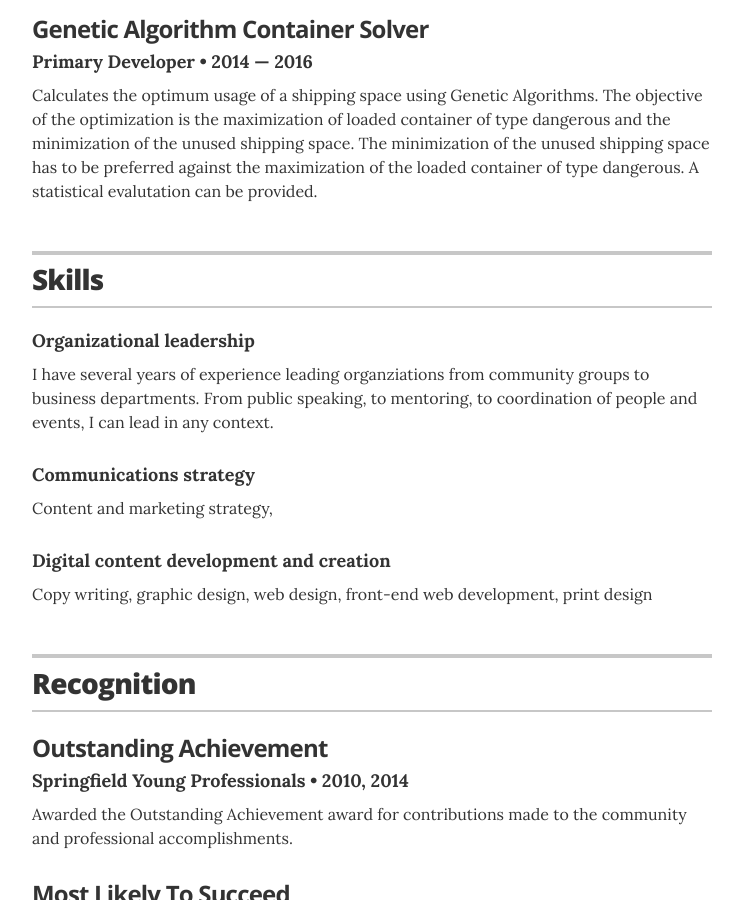
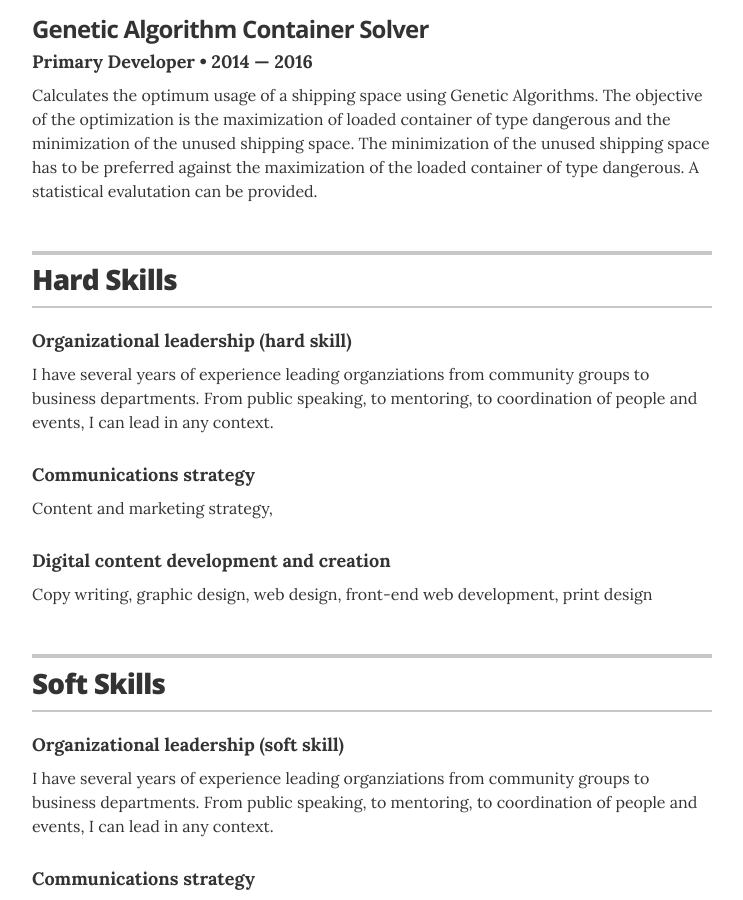
Before and after one commit to walzimmer/website, a Jekyll site: the page built from index.html, in a window 1280 px wide and 900 px high, scrolled down 3907 px. Shown: the whole window, without its empty margins (268-1011 px from the left). Built offline with Jekyll 4.4.1, drawn with Linux system fonts in a browser that asks for light colours.

Commit message:
separate into hard and soft skills

```diff
--- a/_config.yml
+++ b/_config.yml
@@ -59,7 +59,8 @@ resume_looking_for_work:        "yes"
 resume_section_experience:      true
 resume_section_education:       true
 resume_section_projects:        true
-resume_section_skills:          true
+resume_section_hard_skills:          true
+resume_section_soft_skills:          true
 resume_section_recognition:     true
 resume_section_links:           true
 resume_section_associations:    true
--- /dev/null
+++ b/_data/hard_skills.yml
@@ -0,0 +1,12 @@
+# Skills
+# Organizational leadership
+- skill: Organizational leadership (hard skill)
+  description: I have several years of experience leading organziations from community groups to business departments. From public speaking, to mentoring, to coordination of people and events, I can lead in any context.
+
+# Communications strategy
+- skill: Communications strategy
+  description: Content and marketing strategy,
+
+# Digital content development and creation
+- skill: Digital content development and creation
+  description: Copy writing, graphic design, web design, front-end web development, print design
--- a/_data/skills.yml
+++ b/_data/soft_skills.yml
@@ -1,6 +1,6 @@
 # Skills
 # Organizational leadership
-- skill: Organizational leadership
+- skill: Organizational leadership (soft skill)
   description: I have several years of experience leading organziations from community groups to business departments. From public speaking, to mentoring, to coordination of people and events, I can lead in any context.
 
 # Communications strategy
--- a/_layouts/resume.html
+++ b/_layouts/resume.html
@@ -117,14 +117,31 @@
       <!-- end Projects -->
       {% endif %}
 
-      {% if site.resume_section_skills %}
+      {% if site.resume_section_hard_skills %}
       <!-- begin Skills -->
       <section class="content-section">
 
         <header class="section-header">
-          <h2>Skills</h2>
+          <h2>Hard Skills</h2>
         </header>
-        {% for skill in site.data.skills %}
+        {% for skill in site.data.hard_skills %}
+        <div class="resume-item">
+          <h4 class="resume-item-details">{{ skill.skill }}</h4>
+          <p class="resume-item-copy">{{ skill.description }}</p>
+        </div>
+        {% endfor %}
+
+      </section>
+      <!-- end Skills -->
+      {% endif %}
+
+      {% if site.resume_section_soft_skills %}
+      <!-- begin Skills -->
+      <section class="content-section">
+        <header class="section-header">
+          <h2>Soft Skills</h2>
+        </header>
+        {% for skill in site.data.soft_skills %}
         <div class="resume-item">
           <h4 class="resume-item-details">{{ skill.skill }}</h4>
           <p class="resume-item-copy">{{ skill.description }}</p>
```
